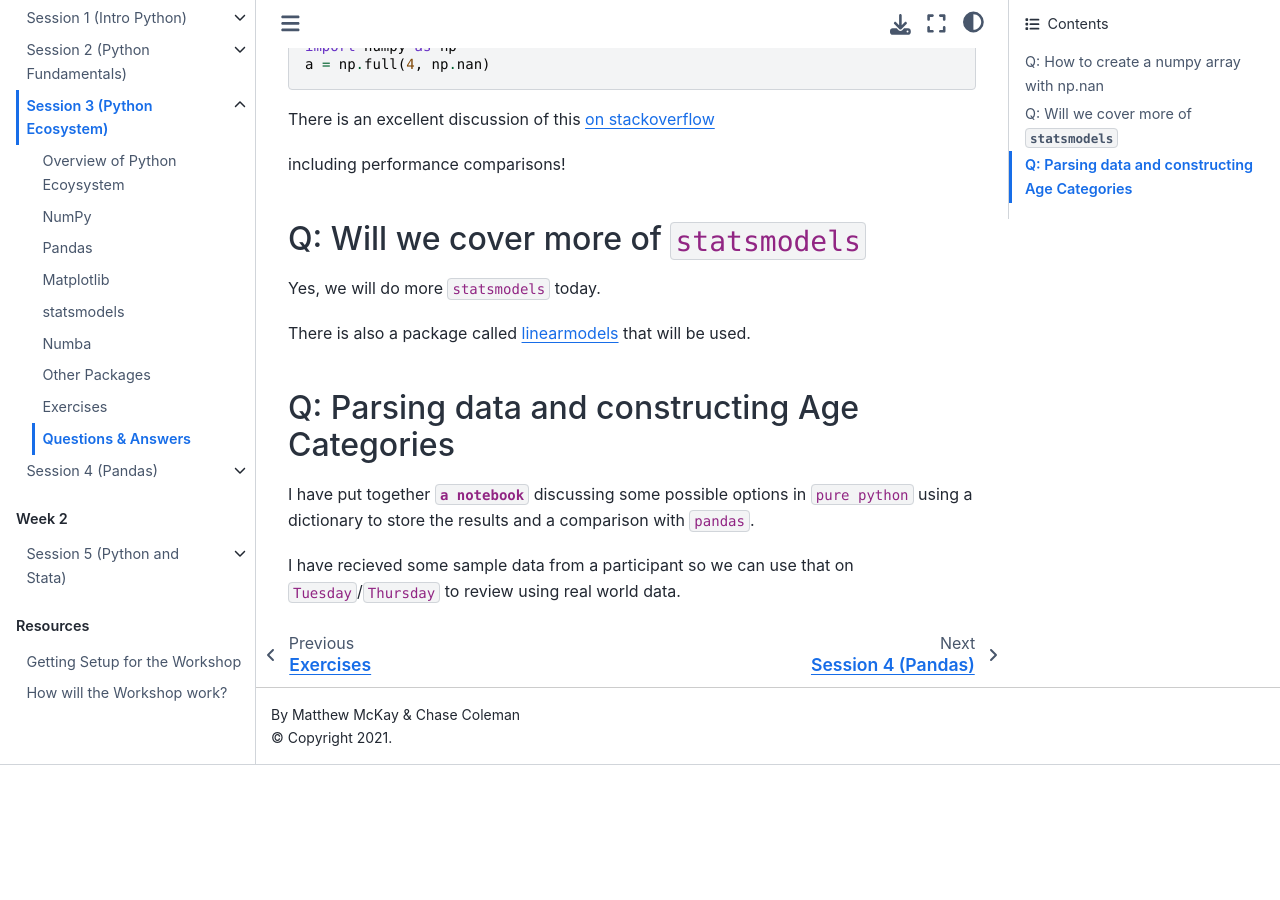
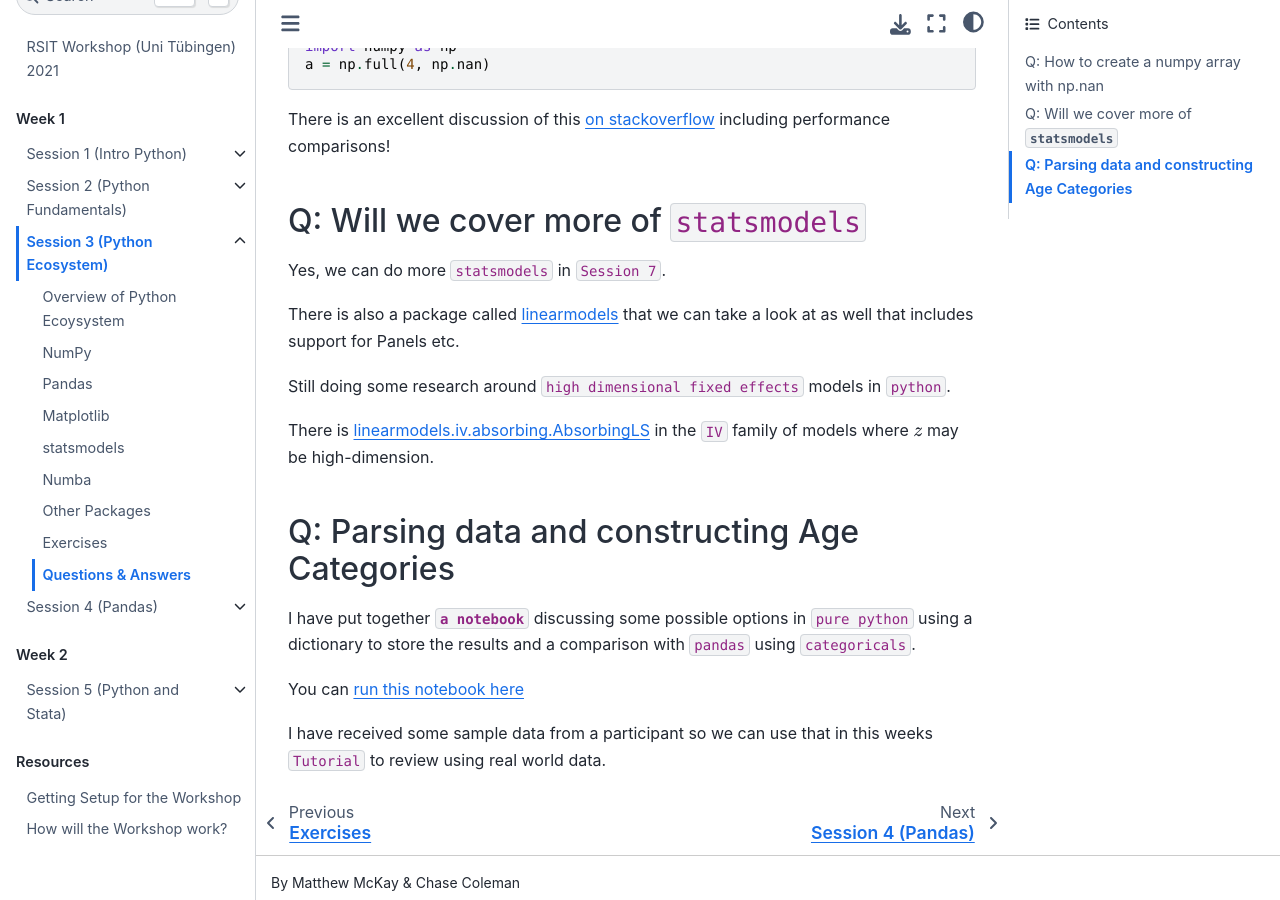
Before and after one commit to QuantEcon/2021-workshop-rsit, a Jupyter Book: the page built from website/week1/session3/review-session3.md, in a window 1280 px wide and 900 px high, scrolled down 468 px. Built offline with Jupyter Book 1.0.4 settings and Sphinx 7.4.7 and the Sphinx Book theme 1.1.4, drawn with Linux system fonts in a browser that asks for light colours; before the commit the page ends 1233 px from its top, so only the background shows below that.

Commit message:
edits for review session3

````diff
--- a/website/week1/session3/review-session3.md
+++ b/website/week1/session3/review-session3.md
@@ -21,22 +21,28 @@
 ```
 
 There is an excellent discussion of this
-[on stackoverflow](https://stackoverflow.com/questions/1704823/create-numpy-matrix-filled-with-nans)
-
-including performance comparisons!
+[on stackoverflow](https://stackoverflow.com/questions/1704823/create-numpy-matrix-filled-with-nans) including performance comparisons!
 
 ## Q: Will we cover more of `statsmodels`
 
-Yes, we will do more `statsmodels` today.
+Yes, we can do more `statsmodels` in `Session 7`.
 
-There is also a package called [linearmodels](https://bashtage.github.io/linearmodels/) that will
-be used.
+There is also a package called [linearmodels](https://bashtage.github.io/linearmodels/) that we can take a look at as well that
+includes support for Panels etc.
+
+Still doing some research around `high dimensional fixed effects`
+models in `python`.
+
+There is [linearmodels.iv.absorbing.AbsorbingLS](https://bashtage.github.io/linearmodels/iv/absorbing/linearmodels.iv.absorbing.AbsorbingLS.html#linearmodels.iv.absorbing.AbsorbingLS) in the `IV` family of models where $z$ may be high-dimension.
 
 ## Q: Parsing data and constructing Age Categories
 
 I have put together {download}`a notebook <../../../notebooks/session5/solution-age-categories.ipynb>`
-discussing some possible options in `pure python` using a dictionary to store the results and a
-comparison with `pandas`.
+discussing some possible options in `pure python` using a
+dictionary to store the results and a comparison with `pandas`
+using `categoricals`.
 
-I have recieved some sample data from a participant so we can use that on `Tuesday`/`Thursday` to review using
-real world data.
+You can [run this notebook here](https://mybinder.org/v2/gh/QuantEcon/2021-workshop-rsit/main?filepath=notebooks%2Fsession5%2Fsolution-age-categories.ipynb)
+
+I have received some sample data from a participant so we can use
+that in this weeks `Tutorial` to review using real world data.
````
Also changed, not shown: 1 other file.
